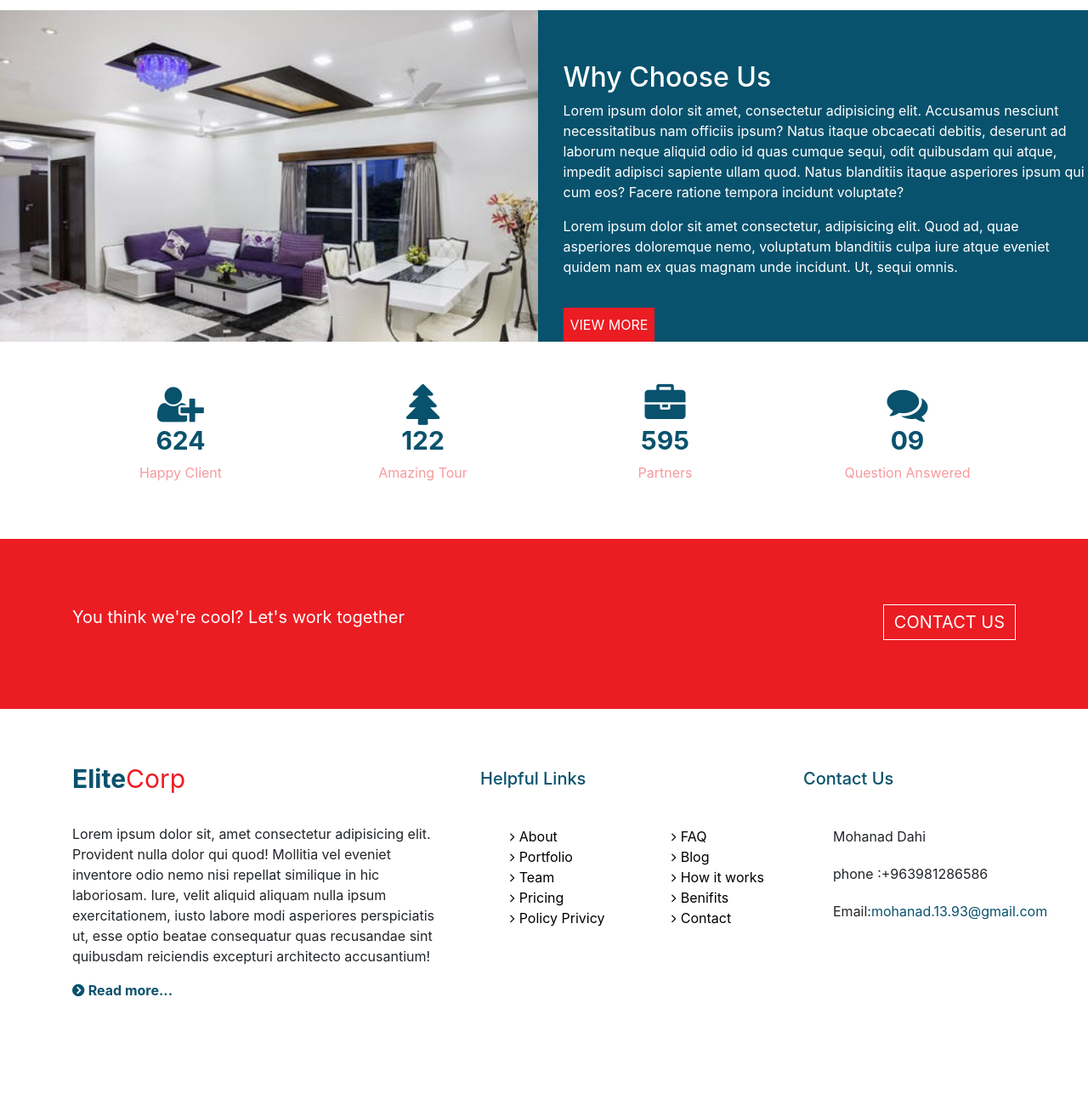
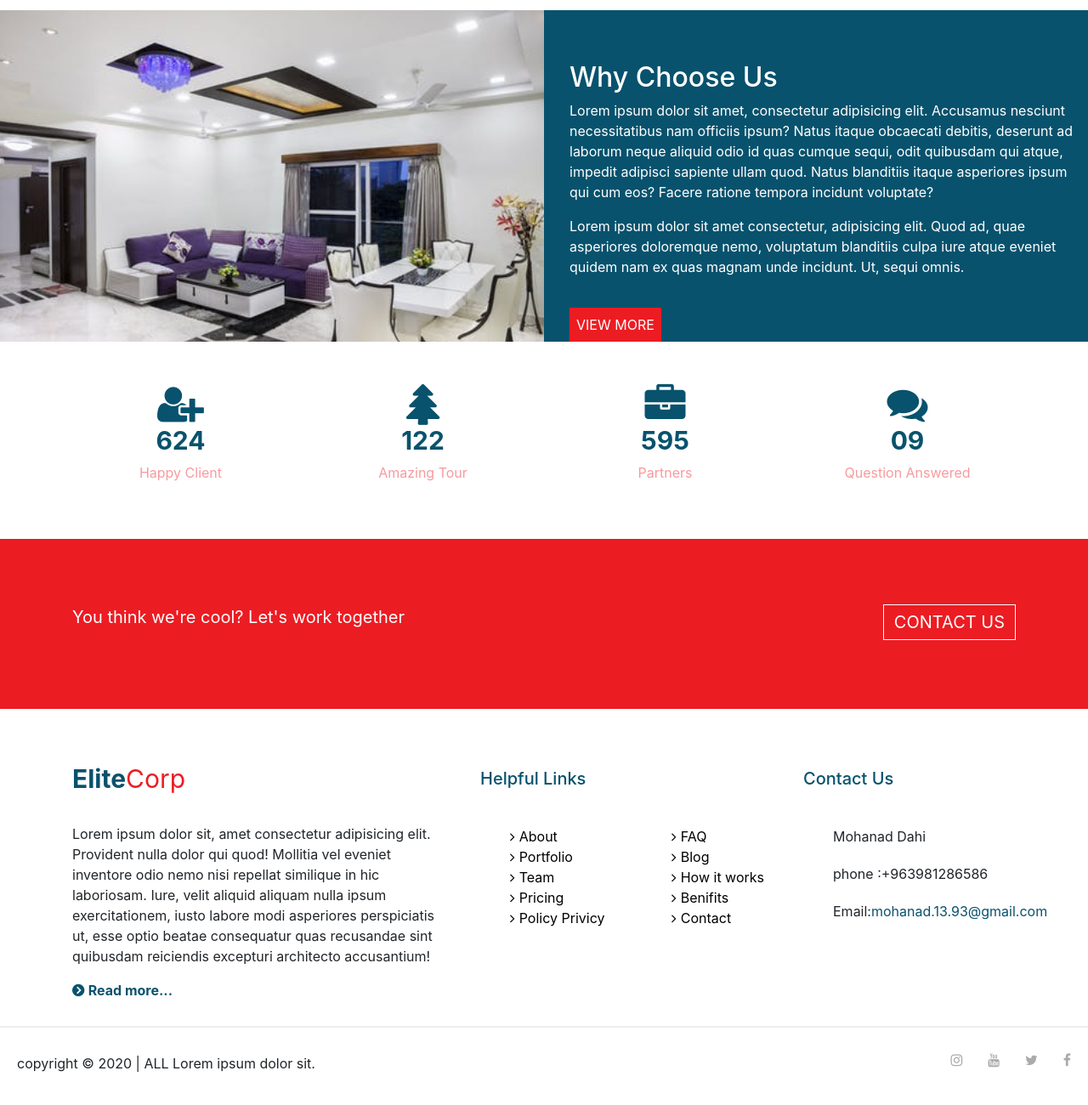
Before and after one commit to mohanadpro/BootstrapProject, a plain HTML site: page index.html in a window 1280 px wide. Shown: the part 5216-6516 px from the top of the page at 85% size. Drawn offline with Linux system fonts and the light colour scheme.

Commit message:
apply second part in the footer

```diff
--- a/css/main.css
+++ b/css/main.css
@@ -3,10 +3,12 @@ programmer : Mohanad Dahi
 First color:#08526d
 Second color:#ec1c23
 */
-
+*{
+    box-sizing: border-box;
+}
 body{
     perspective: 600px;
-    height: 7000px;
+    box-sizing: border-box;
 }
 
 /* start upper bar */
@@ -513,6 +515,7 @@ body{
 
 /* start footer */
 
+
 footer p{
 
     margin-top: 30px;
@@ -579,4 +582,31 @@ footer .container .contactul li{
 footer .contactul a{
     color: #08526d;
 }
+
+
+/* start copyright */
+.copyright{
+    margin: 30px 0;
+    padding: 0;
+    border-top: 2px solid #EEE;
+}
+
+.copyright p{
+    float: left;
+    padding-left: 20px;
+}
+.copyright ul li{
+    float: right;
+    padding-left: 10px;
+    padding-right: 20px;
+}
+
+.copyright ul li i{
+    margin-top: 30px;
+    display: inline-block;
+    color: #AAA;
+
+}
+
+/* end copy right */
 /* end footer */
--- a/index.html
+++ b/index.html
@@ -352,10 +352,11 @@
 
     <!-- start why choose us -->
     <div class="choose">
+        <div class="contariner">
             <div class="row">
-            <div class="col imgback">
+                <div class="col-md-6 imgback">
                 </div>
-            <div class="col AboutUs">
+                <div class="col-md-6 AboutUs">
                     <h2>Why Choose Us</h2>
                     <p class="first">Lorem ipsum dolor sit amet, consectetur adipisicing elit. Accusamus nesciunt necessitatibus nam officiis ipsum? Natus itaque obcaecati debitis, deserunt ad laborum neque aliquid odio id quas cumque sequi, odit quibusdam qui atque, impedit adipisci sapiente ullam quod. Natus blanditiis itaque asperiores ipsum qui cum eos? Facere ratione tempora incidunt voluptate?
 
@@ -364,6 +365,7 @@
                         Lorem ipsum dolor sit amet consectetur, adipisicing elit. Quod ad, quae asperiores doloremque nemo, voluptatum blanditiis culpa iure atque eveniet quidem nam ex quas magnam unde incidunt. Ut, sequi omnis.
                     </p>
                     <a href="">View More</a>
+                </div>
             </div>
         </div>
     </div>
@@ -457,7 +459,25 @@
                     </ul>
                 </div>
             </div>
+
         </div>
+
+        <div class="copyright">
+            <div class="row">
+                <div class="col-sm-6">
+                    <p>copyright &copy; 2020 | ALL Lorem ipsum dolor sit.</p>
+                </div>
+                <div class="col-sm-6">
+                    <ul>
+                        <li><i class="fa fa-facebook "></i></li>
+                        <li><i class="fa fa-twitter "></i></li>
+                        <li><i class="fa fa-youtube "></i></li>
+                        <li><i class="fa fa-instagram"></i></li>
+                    </ul>
+                </div>
+            </div>
+        </div>
+
     </footer>
 
     <!-- end footer -->
```
Lines whose indentation alone changed are shown as unchanged.
